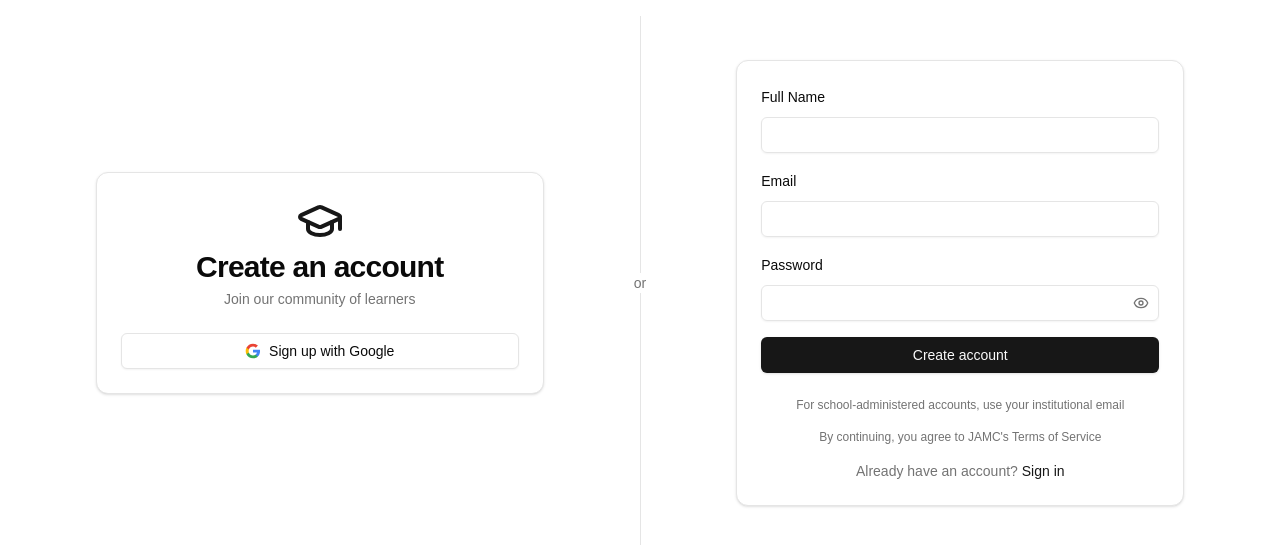
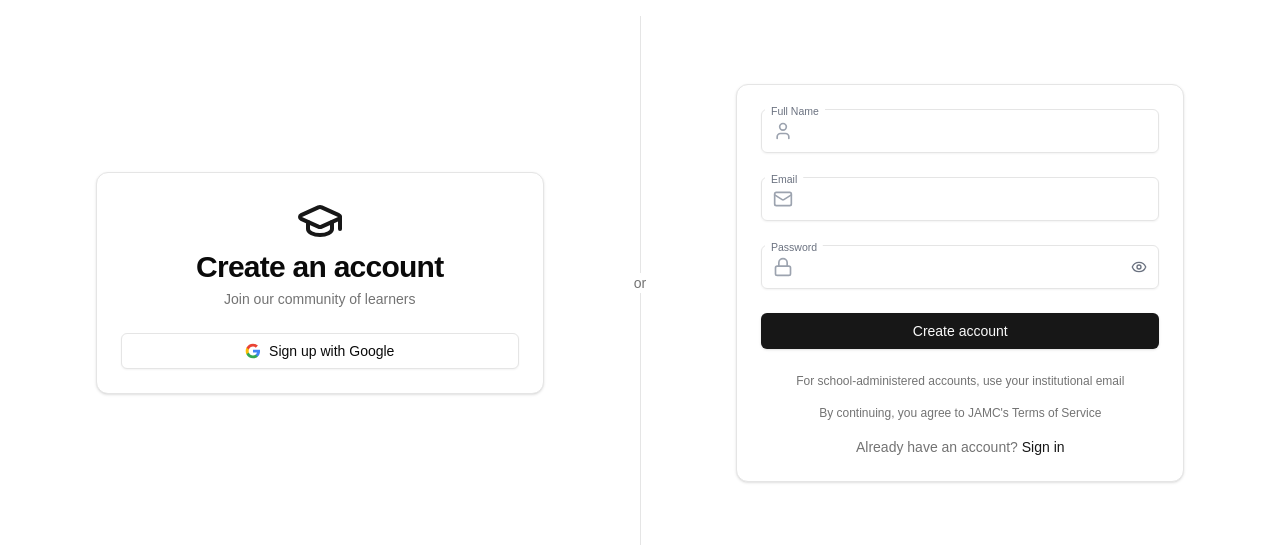
Before and after one commit to ajuno-labs/jamc-web, a Next.js app: page /signup in a window 1280 px wide. Shown: the part 117-662 px from the top of the page. Built offline with nearby package versions, Linux system fonts and the light colour scheme.

Commit message:
refactor: extract reusable auth field components in sign up and sign in forms

```diff
--- a/app/signin/_components/signin-form.tsx
+++ b/app/signin/_components/signin-form.tsx
@@ -4,13 +4,12 @@ import { useState } from "react";
 import { useForm } from "react-hook-form";
 import { zodResolver } from "@hookform/resolvers/zod";
 import { Button } from "@/components/ui/button";
-import { Input } from "@/components/ui/input";
-import { Label } from "@/components/ui/label";
-import { Loader2, Eye, EyeOff, Mail, Lock } from "lucide-react";
+import { Loader2 } from "lucide-react";
 import { signIn } from "next-auth/react";
 import { useRouter, useSearchParams } from "next/navigation";
 import { signInSchema } from "@/lib/types/auth";
 import { z } from "zod";
+import { EmailField, PasswordField } from "@/components/auth-fields";
 
 export type SignInInput = z.infer<typeof signInSchema>;
 
@@ -20,7 +19,6 @@ export function SignInForm() {
   const searchParams = useSearchParams();
   const router = useRouter();
   const callbackUrl = searchParams.get("callbackUrl") ?? "/";
-  const [showPassword, setShowPassword] = useState(false);
   const {
     register,
     handleSubmit,
@@ -45,7 +43,6 @@ export function SignInForm() {
       if (result?.error) {
         const errorCode = result.error;
         let message = errorCode;
-        // Show a friendly message for invalid credentials or misconfiguration
         if (
           errorCode === "CredentialsSignin" ||
           errorCode === "Configuration"
@@ -76,74 +73,19 @@ export function SignInForm() {
           {error}
         </div>
       )}
-      <div className="space-y-2">
-        <div className="relative">
-          <div className="relative">
-            <Mail className="absolute left-3 top-1/2 -translate-y-1/2 h-5 w-5 text-gray-400" />
-            <Input
-              id="email"
-              type="email"
-              placeholder=" "
-              {...register("email")}
-              className="peer h-11 pl-10"
-              aria-invalid={errors.email ? "true" : "false"}
-              aria-describedby={errors.email ? "email-error" : undefined}
-            />
-          </div>
-          <Label
-            htmlFor="email"
-            className="absolute text-sm text-gray-500 duration-300 transform -translate-y-4 scale-75 top-2 z-10 origin-[0] bg-background px-2 peer-focus:px-2 peer-placeholder-shown:scale-100 peer-placeholder-shown:-translate-y-1/2 peer-placeholder-shown:top-1/2 peer-focus:top-2 peer-focus:scale-75 peer-focus:-translate-y-4 left-1"
-          >
-            Email
-          </Label>
-        </div>
-        {errors.email && (
-          <p id="email-error" role="alert" className="text-xs text-red-500">
-            {errors.email.message}
-          </p>
-        )}
-      </div>
-      <div className="space-y-2">
-        <div className="relative">
-          <div className="relative">
-            <Lock className="absolute left-3 top-1/2 -translate-y-1/2 h-5 w-5 text-gray-400" />
-            <Input
-              id="password"
-              type={showPassword ? "text" : "password"}
-              placeholder=" "
-              {...register("password")}
-              className="peer h-11 pl-10"
-              aria-invalid={errors.password ? "true" : "false"}
-              aria-describedby={errors.password ? "password-error" : undefined}
-            />
-            <Button
-              type="button"
-              variant="ghost"
-              size="sm"
-              onClick={() => setShowPassword(!showPassword)}
-              className="absolute inset-y-0 right-0 h-full pr-3 text-gray-500 hover:text-gray-700"
-              aria-label={showPassword ? "Hide password" : "Show password"}
-            >
-              {showPassword ? (
-                <EyeOff className="h-4 w-4" />
-              ) : (
-                <Eye className="h-4 w-4" />
-              )}
-            </Button>
-          </div>
-          <Label
-            htmlFor="password"
-            className="absolute text-sm text-gray-500 duration-300 transform -translate-y-4 scale-75 top-2 z-10 origin-[0] bg-background px-2 peer-focus:px-2 peer-placeholder-shown:scale-100 peer-placeholder-shown:-translate-y-1/2 peer-placeholder-shown:top-1/2 peer-focus:top-2 peer-focus:scale-75 peer-focus:-translate-y-4 left-1"
-          >
-            Password
-          </Label>
-        </div>
-        {errors.password && (
-          <p id="password-error" role="alert" className="text-xs text-red-500">
-            {errors.password.message}
-          </p>
-        )}
-      </div>
+
+      <EmailField
+        register={register("email")}
+        error={errors.email}
+        disabled={isLoading}
+      />
+
+      <PasswordField
+        register={register("password")}
+        error={errors.password}
+        disabled={isLoading}
+      />
+
       <div className="flex items-center justify-between">
         <div className="text-sm">
           <a
--- /dev/null
+++ b/app/signin/_components/signup-success-message.tsx
@@ -0,0 +1,18 @@
+"use client"
+
+import { useSearchParams } from "next/navigation"
+import { CheckCircle } from "lucide-react"
+
+export function SignupSuccessMessage() {
+  const searchParams = useSearchParams()
+  const message = searchParams.get("message")
+
+  if (!message) return null
+
+  return (
+    <div className="mb-6 p-4 bg-green-50 border border-green-200 rounded-md flex items-center space-x-3">
+      <CheckCircle className="h-5 w-5 text-green-500 flex-shrink-0" />
+      <p className="text-sm text-green-700">{message}</p>
+    </div>
+  )
+}
--- a/app/signin/page.tsx
+++ b/app/signin/page.tsx
@@ -6,6 +6,7 @@ import { SignInWithGoogle } from "./_components/signin-with-google"
 import { Card, CardContent, CardHeader, CardFooter, CardDescription, CardTitle } from "@/components/ui/card"
 import { Button } from "@/components/ui/button"
 import { Suspense } from "react"
+import { SignupSuccessMessage } from "./_components/signup-success-message"
 
 function SignInFormFallback() {
   return (
@@ -56,6 +57,9 @@ export default function SignInPage() {
       <div className="lg:flex-1 flex flex-col justify-center items-center p-8 lg:p-12">
         <Card className="w-full max-w-md">
           <CardContent className="pt-6">
+            <Suspense fallback={<div />}>
+              <SignupSuccessMessage />
+            </Suspense>
             <Suspense fallback={<SignInFormFallback />}>
               <SignInForm />
             </Suspense>
--- /dev/null
+++ b/app/signup/_actions/signup-actions.ts
@@ -0,0 +1,63 @@
+"use server"
+
+import { getPublicEnhancedPrisma } from "@/lib/db/enhanced"
+import { signUpSchema, type SignUpInput } from "@/lib/types/auth"
+import bcrypt from "bcryptjs"
+import { z } from "zod"
+
+export async function signUpUser(data: SignUpInput) {
+  try {
+    // Validate the input data
+    const validatedData = signUpSchema.parse(data)
+
+    const prisma = getPublicEnhancedPrisma()
+
+    // Check if user already exists
+    const existingUser = await prisma.user.findUnique({
+      where: { email: validatedData.email }
+    })
+
+    if (existingUser) {
+      return {
+        success: false,
+        error: "A user with this email already exists"
+      }
+    }
+
+    // Hash the password
+    const hashedPassword = await bcrypt.hash(validatedData.password, 12)
+
+    // Create the user
+    const user = await prisma.user.create({
+      data: {
+        name: validatedData.name,
+        email: validatedData.email,
+        password: hashedPassword
+      }
+    })
+
+    return {
+      success: true,
+      user: {
+        id: user.id,
+        name: user.name,
+        email: user.email
+      }
+    }
+  } catch (error) {
+    console.error("Error during signup:", error)
+
+    if (error instanceof z.ZodError) {
+      return {
+        success: false,
+        error: "Invalid form data",
+        fieldErrors: error.flatten().fieldErrors
+      }
+    }
+
+    return {
+      success: false,
+      error: "An error occurred during signup. Please try again."
+    }
+  }
+}
--- a/app/signup/_components/signup-form.tsx
+++ b/app/signup/_components/signup-form.tsx
@@ -4,28 +4,20 @@ import { useState } from "react"
 import { useRouter } from "next/navigation"
 import { useForm } from "react-hook-form"
 import { zodResolver } from "@hookform/resolvers/zod"
-import { z } from "zod"
 import { Button } from "@/components/ui/button"
 import { Input } from "@/components/ui/input"
 import { Label } from "@/components/ui/label"
-import { Loader2, Eye, EyeOff } from "lucide-react"
-
-// Define the validation schema for the form
-const signUpSchema = z.object({
-  name: z.string().min(2, { message: "Name must be at least 2 characters" }),
-  email: z.string().email({ message: "Please enter a valid email" }),
-  password: z.string().min(8, { message: "Password must be at least 8 characters" }),
-})
-
-type SignUpFormValues = z.infer<typeof signUpSchema>
+import { Loader2, User } from "lucide-react"
+import { EmailField, PasswordField } from "@/components/auth-fields"
+import { signUpSchema, type SignUpInput } from "@/lib/types/auth"
+import { signUpUser } from "../_actions/signup-actions"
 
 export function SignUpForm() {
   const router = useRouter()
   const [isLoading, setIsLoading] = useState(false)
-  const [showPassword, setShowPassword] = useState(false)
   const [error, setError] = useState<string | null>(null)
 
-  const form = useForm<SignUpFormValues>({
+  const form = useForm<SignUpInput>({
     resolver: zodResolver(signUpSchema),
     defaultValues: {
       name: "",
@@ -34,19 +26,20 @@ export function SignUpForm() {
     },
   })
 
-  async function onSubmit(values: SignUpFormValues) {
+  async function onSubmit(values: SignUpInput) {
     setIsLoading(true)
     setError(null)
 
     try {
-      // In a real app, you would call your API to register the user
-      console.log("Form values:", values)
+      const result = await signUpUser(values)
 
-      // Simulate API call
-      await new Promise(resolve => setTimeout(resolve, 1500))
+      if (!result.success) {
+        setError(result.error || "An error occurred during sign up.")
+        return
+      }
 
-      // Redirect to sign-in page after successful registration
-      router.push("/signin")
+      // Success - redirect to sign-in page with success message
+      router.push("/signin?message=Account created successfully. Please sign in.")
     } catch (error) {
       console.error("Failed to sign up:", error)
       setError("An error occurred during sign up. Please try again.")
@@ -56,76 +49,61 @@ export function SignUpForm() {
   }
 
   return (
-    <form onSubmit={form.handleSubmit(onSubmit)} className="space-y-4">
+    <form onSubmit={form.handleSubmit(onSubmit)} className="space-y-6" noValidate>
       {/* Display form error */}
       {error && (
-        <div className="p-3 text-sm text-red-500 bg-red-50 border border-red-200 rounded-md">
+        <div
+          role="alert"
+          aria-live="polite"
+          className="p-3 text-sm text-red-500 bg-red-50 border border-red-200 rounded-md"
+        >
           {error}
         </div>
       )}
 
       {/* Name Field */}
       <div className="space-y-2">
-        <Label htmlFor="name">Full Name</Label>
+        <div className="relative">
+          <div className="relative">
+            <User className="absolute left-3 top-1/2 -translate-y-1/2 h-5 w-5 text-gray-400" />
             <Input
               id="name"
+              type="text"
+              placeholder=" "
               {...form.register("name")}
-          aria-invalid={!!form.formState.errors.name}
+              className="peer h-11 pl-10"
+              aria-invalid={form.formState.errors.name ? "true" : "false"}
+              aria-describedby={form.formState.errors.name ? "name-error" : undefined}
               disabled={isLoading}
             />
+          </div>
+          <Label
+            htmlFor="name"
+            className="absolute text-sm text-gray-500 duration-300 transform -translate-y-4 scale-75 top-2 z-10 origin-[0] bg-background px-2 peer-focus:px-2 peer-placeholder-shown:scale-100 peer-placeholder-shown:-translate-y-1/2 peer-placeholder-shown:top-1/2 peer-focus:top-2 peer-focus:scale-75 peer-focus:-translate-y-4 left-1"
+          >
+            Full Name
+          </Label>
+        </div>
         {form.formState.errors.name && (
-          <p className="text-sm text-red-500">{form.formState.errors.name.message}</p>
+          <p id="name-error" role="alert" className="text-xs text-red-500">
+            {form.formState.errors.name.message}
+          </p>
         )}
       </div>
 
       {/* Email Field */}
-      <div className="space-y-2">
-        <Label htmlFor="email">Email</Label>
-        <Input
-          id="email"
-          type="email"
-          {...form.register("email")}
-          aria-invalid={!!form.formState.errors.email}
+      <EmailField
+        register={form.register("email")}
+        error={form.formState.errors.email}
         disabled={isLoading}
       />
-        {form.formState.errors.email && (
-          <p className="text-sm text-red-500">{form.formState.errors.email.message}</p>
-        )}
-      </div>
 
       {/* Password Field */}
-      <div className="space-y-2">
-        <Label htmlFor="password">Password</Label>
-        <div className="relative">
-          <Input
-            id="password"
-            type={showPassword ? "text" : "password"}
-            {...form.register("password")}
-            aria-invalid={!!form.formState.errors.password}
+      <PasswordField
+        register={form.register("password")}
+        error={form.formState.errors.password}
         disabled={isLoading}
       />
-          <Button
-            type="button"
-            variant="ghost"
-            size="icon"
-            className="absolute right-0 top-0 h-full px-3 py-2 hover:bg-transparent"
-            onClick={() => setShowPassword(!showPassword)}
-            disabled={isLoading}
-          >
-            {showPassword ? (
-              <EyeOff className="h-4 w-4 text-muted-foreground" />
-            ) : (
-              <Eye className="h-4 w-4 text-muted-foreground" />
-            )}
-            <span className="sr-only">
-              {showPassword ? "Hide password" : "Show password"}
-            </span>
-          </Button>
-        </div>
-        {form.formState.errors.password && (
-          <p className="text-sm text-red-500">{form.formState.errors.password.message}</p>
-        )}
-      </div>
 
       {/* Submit Button */}
       <Button
--- /dev/null
+++ b/components/auth-fields.tsx
@@ -0,0 +1,112 @@
+"use client"
+
+import { useState } from "react"
+import { FieldError, UseFormRegisterReturn } from "react-hook-form"
+import { Button } from "@/components/ui/button"
+import { Input } from "@/components/ui/input"
+import { Label } from "@/components/ui/label"
+import { Eye, EyeOff, Mail, Lock } from "lucide-react"
+
+interface EmailFieldProps {
+  id?: string
+  register: UseFormRegisterReturn
+  error?: FieldError
+  disabled?: boolean
+}
+
+export function EmailField({ id = "email", register, error, disabled }: EmailFieldProps) {
+  return (
+    <div className="space-y-2">
+      <div className="relative">
+        <div className="relative">
+          <Mail className="absolute left-3 top-1/2 -translate-y-1/2 h-5 w-5 text-gray-400" />
+          <Input
+            id={id}
+            type="email"
+            placeholder=" "
+            {...register}
+            className="peer h-11 pl-10"
+            aria-invalid={error ? "true" : "false"}
+            aria-describedby={error ? `${id}-error` : undefined}
+            disabled={disabled}
+          />
+        </div>
+        <Label
+          htmlFor={id}
+          className="absolute text-sm text-gray-500 duration-300 transform -translate-y-4 scale-75 top-2 z-10 origin-[0] bg-background px-2 peer-focus:px-2 peer-placeholder-shown:scale-100 peer-placeholder-shown:-translate-y-1/2 peer-placeholder-shown:top-1/2 peer-focus:top-2 peer-focus:scale-75 peer-focus:-translate-y-4 left-1"
+        >
+          Email
+        </Label>
+      </div>
+      {error && (
+        <p id={`${id}-error`} role="alert" className="text-xs text-red-500">
+          {error.message}
+        </p>
+      )}
+    </div>
+  )
+}
+
+interface PasswordFieldProps {
+  id?: string
+  register: UseFormRegisterReturn
+  error?: FieldError
+  disabled?: boolean
+  label?: string
+}
+
+export function PasswordField({
+  id = "password",
+  register,
+  error,
+  disabled,
+  label = "Password"
+}: PasswordFieldProps) {
+  const [showPassword, setShowPassword] = useState(false)
+
+  return (
+    <div className="space-y-2">
+      <div className="relative">
+        <div className="relative">
+          <Lock className="absolute left-3 top-1/2 -translate-y-1/2 h-5 w-5 text-gray-400" />
+          <Input
+            id={id}
+            type={showPassword ? "text" : "password"}
+            placeholder=" "
+            {...register}
+            className="peer h-11 pl-10"
+            aria-invalid={error ? "true" : "false"}
+            aria-describedby={error ? `${id}-error` : undefined}
+            disabled={disabled}
+          />
+          <Button
+            type="button"
+            variant="ghost"
+            size="sm"
+            onClick={() => setShowPassword(!showPassword)}
+            className="absolute inset-y-0 right-0 h-full pr-3 text-gray-500 hover:text-gray-700"
+            aria-label={showPassword ? "Hide password" : "Show password"}
+            disabled={disabled}
+          >
+            {showPassword ? (
+              <EyeOff className="h-4 w-4" />
+            ) : (
+              <Eye className="h-4 w-4" />
+            )}
+          </Button>
+        </div>
+        <Label
+          htmlFor={id}
+          className="absolute text-sm text-gray-500 duration-300 transform -translate-y-4 scale-75 top-2 z-10 origin-[0] bg-background px-2 peer-focus:px-2 peer-placeholder-shown:scale-100 peer-placeholder-shown:-translate-y-1/2 peer-placeholder-shown:top-1/2 peer-focus:top-2 peer-focus:scale-75 peer-focus:-translate-y-4 left-1"
+        >
+          {label}
+        </Label>
+      </div>
+      {error && (
+        <p id={`${id}-error`} role="alert" className="text-xs text-red-500">
+          {error.message}
+        </p>
+      )}
+    </div>
+  )
+}
--- a/lib/types/auth.ts
+++ b/lib/types/auth.ts
@@ -1,4 +1,4 @@
-import { object, string } from "zod";
+import { object, string, z } from "zod";
 
 export const signInSchema = object({
   email: string({ required_error: "Email is required" })
@@ -9,3 +9,18 @@ export const signInSchema = object({
     .min(8, "Password must be more than 8 characters")
     .max(32, "Password must be less than 32 characters"),
 });
+
+export const signUpSchema = object({
+  name: string({ required_error: "Name is required" })
+    .min(2, "Name must be at least 2 characters")
+    .max(50, "Name must be less than 50 characters"),
+  email: string({ required_error: "Email is required" })
+    .min(1, "Email is required")
+    .email("Invalid email"),
+  password: string({ required_error: "Password is required" })
+    .min(1, "Password is required")
+    .min(8, "Password must be more than 8 characters")
+    .max(32, "Password must be less than 32 characters"),
+});
+
+export type SignUpInput = z.infer<typeof signUpSchema>;
```
Lines whose indentation alone changed are shown as unchanged.
